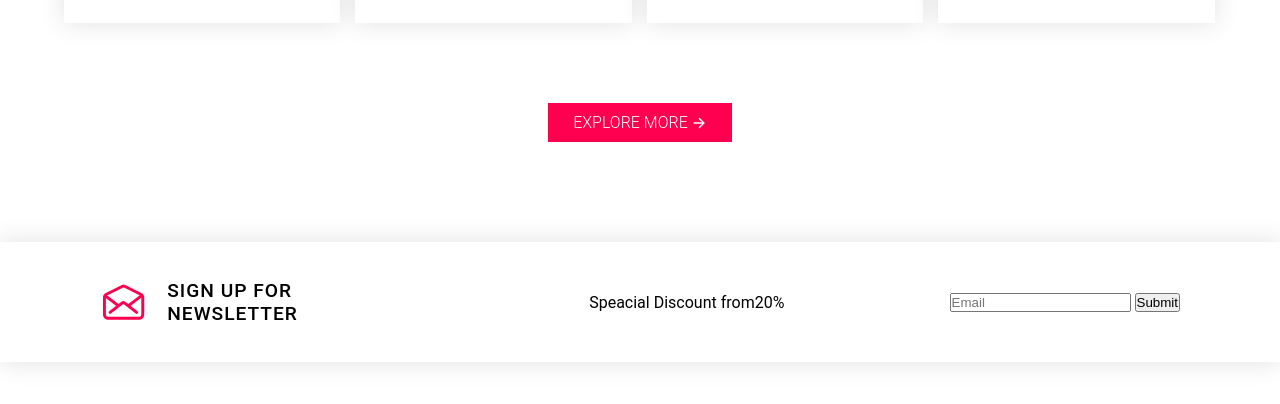
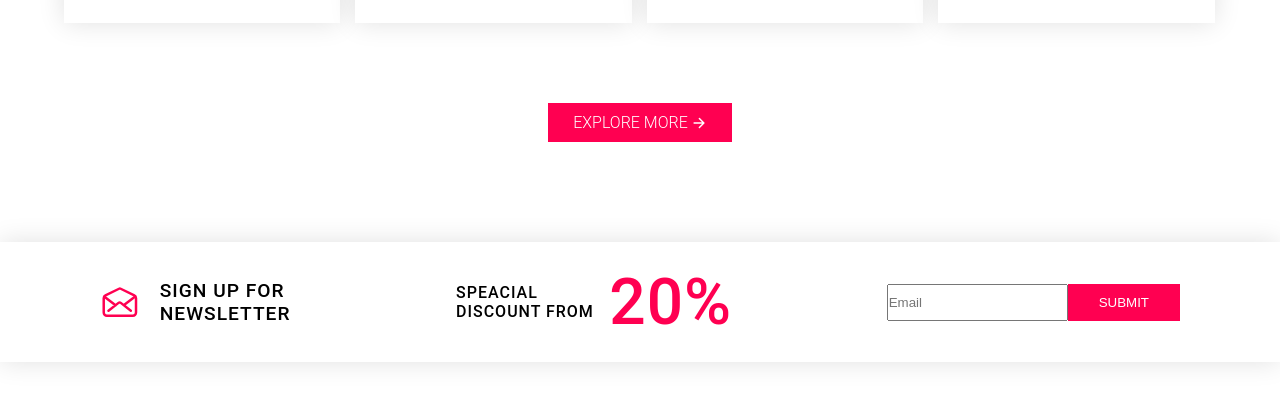
Before and after one commit to chinthanipiumi2001/fashion-design-website, a plain HTML site: page index.html in a window 1280 px wide. Shown: the part 3743-4147 px from the top of the page. Drawn offline with nearby package versions, Linux system fonts and the light colour scheme.

Commit message:
add news letter submit

```diff
--- a/css/main.css
+++ b/css/main.css
@@ -734,8 +734,48 @@ section.call-up {
 }
 
 .newsletter-box h4 {
-    text-transform: uppercase;
+    text-transform:uppercase;
     font-size: 1.2em;
     font-weight: 500;
     letter-spacing: 1px;
 }
+
+#newsletter p {
+    width: 30%;
+    font-weight: 500;
+    letter-spacing: 1px;
+    text-transform: uppercase;
+    display: flex;
+    align-items: center;
+}
+
+#newsletter .discount {
+    color: var(--primary);
+    font-size: 4em;
+    font-weight: 500;
+    margin-left: 10px;
+}
+
+#newsletter form {
+    width: 40%;
+    display: inline-flex;
+    justify-content: flex-end;
+}
+
+#newsletter from input[type='text'] {
+    outline: none;
+    border: 1px solid var(--third);
+    width: 40px;
+    padding: 10px 20px;
+}
+
+#newsletter form input[type='submit'] {
+    outline: none;
+    border: 1px solid var(--primary);
+    padding: 10px 30px;
+    background: var(--primary);
+    color: #ffffff;
+    text-transform: uppercase;
+    cursor: pointer;
+    transition: 0.5s;
+}
```
Also changed, not shown: index.html (+1 -1 lines).
